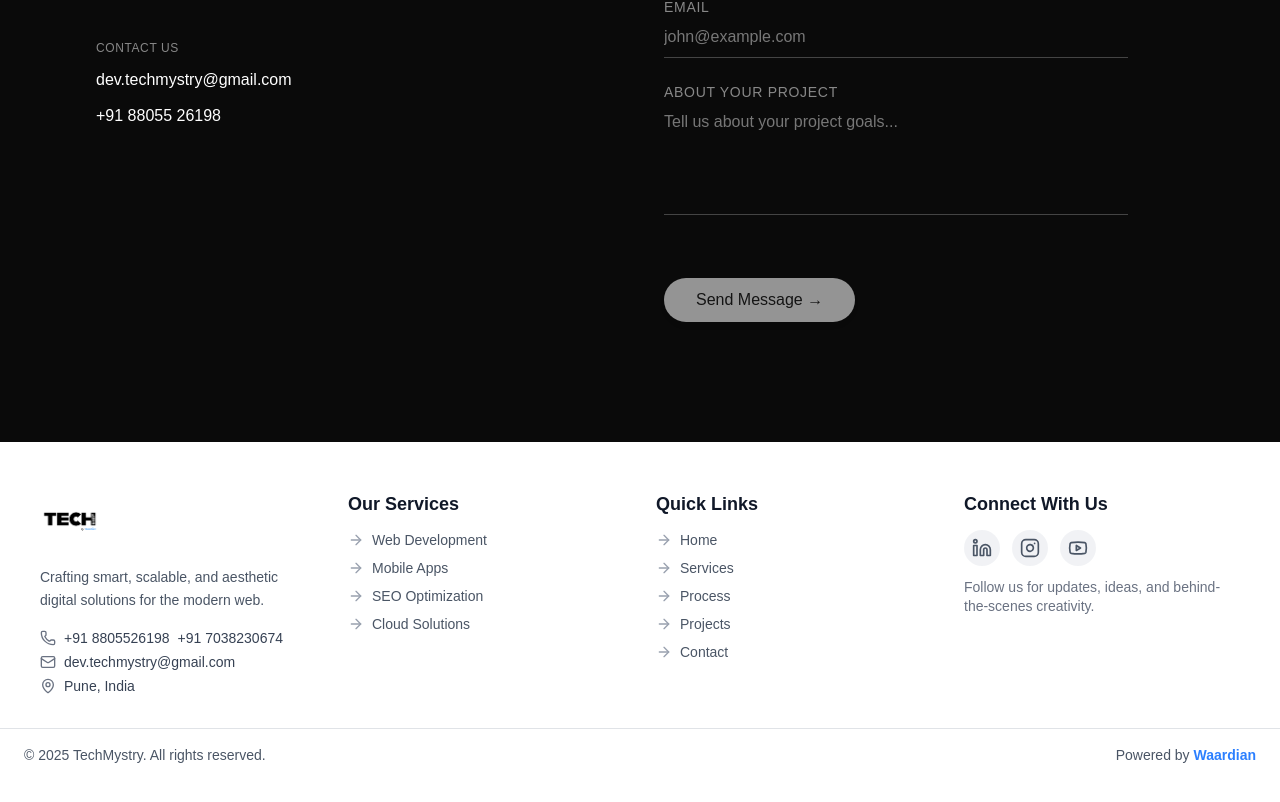
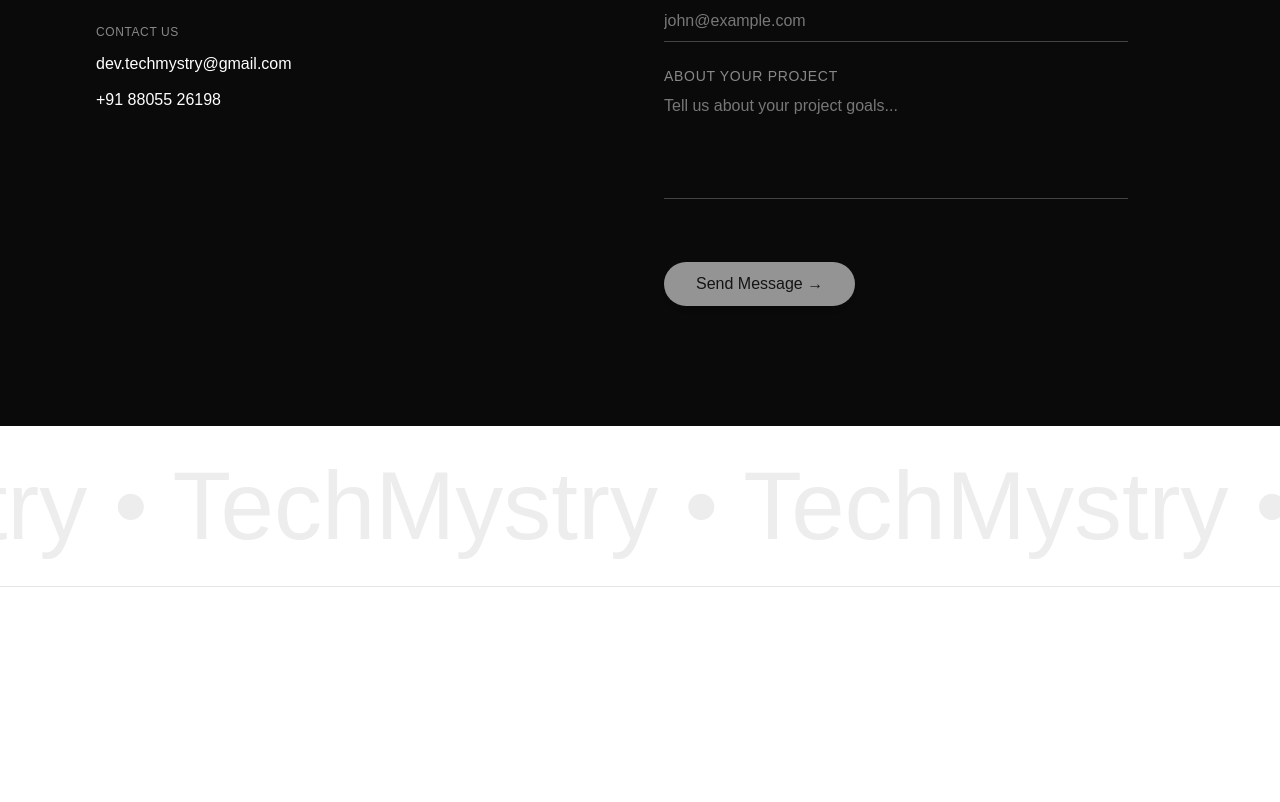
Before and after one commit to TechMystry/Tech-Mystry, a Next.js app: page / in a window 1280 px wide. Shown: the part 9012-9814 px from the top of the page. Built offline with nearby package versions, Linux system fonts and the light colour scheme.

Commit message:
Updated footer with GSAP animations and fixed layout

```diff
--- a/src/app/components/AnimatedFooter.tsx
+++ b/src/app/components/AnimatedFooter.tsx
@@ -1,76 +1,104 @@
 "use client";
 
-import React, { useEffect, useState } from "react";
-import { useRouter } from "next/navigation";
-import Link from "next/link";
-import { motion } from "framer-motion";
+import { useEffect, useRef } from "react";
+import gsap from "gsap";
+import { ScrollTrigger } from "gsap/ScrollTrigger";
 import {
+  Mail,
   Phone,
-  Mail,
   MapPin,
-  ArrowRight,
-  Twitter,
-  Github,
   Linkedin,
+  Youtube,
   Instagram,
-  Youtube,
 } from "lucide-react";
-import Image from "next/image";
 
-export default function AnimatedFooter() {
-  const [mousePosition, setMousePosition] = useState({ x: 0, y: 0 });
-  const router = useRouter();
+gsap.registerPlugin(ScrollTrigger);
+
+export function Footer() {
+  const footerRef = useRef<HTMLDivElement>(null);
+  const marqueeRef = useRef<HTMLDivElement>(null);
+  const gridRef = useRef<HTMLDivElement>(null);
+  const bottomRef = useRef<HTMLDivElement>(null);
 
   useEffect(() => {
-    const handleMouseMove = (e: MouseEvent) => {
-      setMousePosition({ x: e.clientX, y: e.clientY });
-    };
-    window.addEventListener("mousemove", handleMouseMove);
-    return () => window.removeEventListener("mousemove", handleMouseMove);
+    const ctx = gsap.context(() => {
+      // Marquee animation
+      const marqueeText = marqueeRef.current?.querySelector(".marquee-text");
+      if (marqueeText) {
+        gsap.to(marqueeText, {
+          x: "-50%",
+          duration: 20,
+          repeat: -1,
+          ease: "none",
+        });
+      }
+
+      // Grid items stagger animation
+      const gridItems = gridRef.current?.querySelectorAll(".grid-item");
+      if (gridItems) {
+        gridItems.forEach((item) => {
+          gsap.from(item, {
+            scrollTrigger: {
+              trigger: item,
+              start: "top 90%",
+              end: "top 70%",
+              scrub: 1,
+            },
+            opacity: 0,
+            y: 60,
+            scale: 0.9,
+          });
+        });
+      }
+
+      // Links stagger animation
+      const links = document.querySelectorAll(".footer-link");
+      links.forEach((link) => {
+        gsap.from(link, {
+          scrollTrigger: {
+            trigger: link,
+            start: "top 92%",
+            end: "top 78%",
+            scrub: 1,
+          },
+          opacity: 0,
+          x: -30,
+        });
+      });
+
+      // Social icons animation
+      const socialIcons = document.querySelectorAll(".social-icon");
+      socialIcons.forEach((icon) => {
+        gsap.from(icon, {
+          scrollTrigger: {
+            trigger: icon,
+            start: "top 92%",
+            end: "top 75%",
+            scrub: 1,
+          },
+          scale: 0,
+          rotation: 0,
+        });
+      });
+
+      // Bottom section animation
+      if (bottomRef.current) {
+        gsap.from(bottomRef.current, {
+          scrollTrigger: {
+            trigger: bottomRef.current,
+            start: "top 95%",
+            end: "top 85%",
+            scrub: 1,
+          },
+          opacity: 0,
+          y: 20,
+        });
+      }
+    }, footerRef);
+
+
+    return () => ctx.revert();
   }, []);
-
-  const services = [
-    { name: "Web Development", href: "/services/web" },
-    { name: "Mobile Apps", href: "/services/mobile" },
-    { name: "SEO Optimization", href: "/services/seo" },
-    { name: "Cloud Solutions", href: "/services/cloud" },
-  ];
-
-  const quickLinks = [
-    { label: "Home", href: "#home" },
-    { label: "Services", href: "#expertise" },
-    { label: "Process", href: "#process" },
-    { label: "Projects", href: "#projects" },
-    { label: "Contact", href: "/ContactForm" },
-  ];
-
-  // FIXED: Hardcoded URLs to prevent SSR/Client mismatch
-  const socialLinks = [
-    { icon: Linkedin, href: "https://www.linkedin.com/company/techmystrymedia/" },
-    { icon: Instagram, href: "https://www.instagram.com/techmystry?igsh=MWFhbWV6aDNwYXZvdQ==" },
-    { icon: Youtube, href: "https://youtube.com/@techmystrymedia?si=QFehGN1LFBXckORI" },
-  ];
-
-  const currentYear = new Date().getFullYear();
-
-  const handleQuickLink = (href: string) => {
-    if (href.startsWith("#")) {
-      if (window.location.pathname === "/") {
-        const el = document.querySelector(href);
-        if (el) el.scrollIntoView({ behavior: "smooth" });
-      } else {
-        router.push("/" + href);
-      }
-    } else {
-      router.push(href);
-    }
-  };
-
-  const handleServiceClick = (href: string) => {
-    router.push(href);
-    router.refresh();
-    window.scrollTo({ top: 0, behavior: "smooth" });
-  };
 
   return (
     <>
@@ -79,16 +107,7 @@
         href="https://wa.me/918805526198"
         target="_blank"
         rel="noopener noreferrer"
-        className="
-          fixed z-50
-          right-0 top-1/2 -translate-y-1/2
-          flex items-center justify-center
-          rounded-full shadow-2xl
-          transition-all duration-500 ease-out
-          hover:scale-110
-          focus:outline-none focus:ring-2 focus:ring-green-500 focus:ring-offset-2
-          group
-        "
+        className="fixed z-50 right-0 top-1/2 -translate-y-1/2 flex items-center justify-center rounded-full shadow-2xl transition-all duration-500 ease-out hover:scale-110 focus:outline-none focus:ring-2 focus:ring-green-500 focus:ring-offset-2 group"
         style={{
           width: '48px',
           height: '48px',
@@ -106,166 +125,187 @@
         />
       </a>
 
-      <footer className="relative overflow-hidden bg-white text-gray-800 py-8 sm:py-10 md:py-12">
-        {/* Background Accent Glow */}
-        <div className="absolute inset-0 -z-10">
+      <footer
+        ref={footerRef}
+        className="relative bg-white text-black overflow-hidden"
+      >
+        {/* Top marquee section */}
         <div
-            className="absolute top-0 left-0 w-[250px] h-[250px] bg-gray-400/20 rounded-full blur-3xl"
-            style={{
-              transform: `translate(${mousePosition.x * 0.01}px, ${mousePosition.y * 0.01}px)`,
-              transition: "transform 0.4s ease-out",
-            }}
-          />
-          <div
-            className="absolute bottom-0 right-0 w-[250px] h-[250px] bg-gray-500/25 rounded-full blur-3xl"
-            style={{
-              transform: `translate(${-mousePosition.x * 0.008}px, ${-mousePosition.y * 0.008}px)`,
-              transition: "transform 0.4s ease-out",
-            }}
-          />
+          ref={marqueeRef}
+          className="border-b border-black/10 overflow-hidden py-6 sm:py-8"
+        >
+          <div className="marquee-text whitespace-nowrap inline-block">
+            {[...Array(2)].map((_, i) => (
+              <span
+                key={i}
+                className="inline-block text-6xl sm:text-7xl lg:text-8xl mx-8 opacity-7"
+              >
+                TechMystry • TechMystry • TechMystry • TechMystry • TechMystry •
+              </span>
+            ))}
+          </div>
         </div>
 
-        {/* Main Footer Content */}
-        <div className="relative z-10 max-w-7xl mx-auto px-4 sm:px-5 lg:px-10 grid grid-cols-1 sm:grid-cols-2 lg:grid-cols-4 gap-6 sm:gap-8">
-          {/* Brand Info */}
-          <motion.div
-            initial={{ opacity: 0, y: 15 }}
-            whileInView={{ opacity: 1, y: 0 }}
-            viewport={{ once: true }}
-            transition={{ duration: 0.8, delay: 0.15 }}
-            className="space-y-4"
+        <div className="relative z-10 max-w-7xl mx-auto px-4 sm:px-6 lg:px-8 py-10 sm:py-14 lg:py-16">
+          {/* Main Grid */}
+          <div
+            ref={gridRef}
+            className="grid grid-cols-1 sm:grid-cols-2 lg:grid-cols-4 gap-6 sm:gap-8 lg:gap-12 mb-10 sm:mb-12 lg:mb-14"
           >
-            <div className="flex items-center gap-2">
-              <Image
-                src="/Logo-1.png"
-                alt="TechMystry Logo"
-                width={60}
-                height={45}
-                className="rounded-md"
-              />
-            </div>
-            <p className="text-gray-600 leading-relaxed text-sm max-w-xs">
-              Crafting smart, scalable, and aesthetic digital solutions for the
-              modern web.
-            </p>
-            <div className="space-y-1 text-sm text-gray-700">
-              <div className="flex items-center gap-2">
-                <Phone className="w-4 h-4 text-gray-500" />
-                <span>+91 8805526198</span>
-                <span>+91 7038230674</span>
-              </div>
-              <div className="flex items-center gap-2">
-                <Mail className="w-4 h-4 text-gray-500" />
-                <span>dev.techmystry@gmail.com</span>
-              </div>
-              <div className="flex items-center gap-2">
-                <MapPin className="w-4 h-4 text-gray-500" />
-                <span>Pune, India</span>
-              </div>
-            </div>
-          </motion.div>
-
-          {/* Services */}
-          <motion.div
-            initial={{ opacity: 0, y: 15 }}
-            whileInView={{ opacity: 1, y: 0 }}
-            viewport={{ once: true }}
-            transition={{ duration: 0.8, delay: 0.25 }}
+            {/* Column 1 - Quick Links */}
+            <div className="grid-item group">
+              <h4 className="text-lg sm:text-xl mb-6 sm:mb-8 uppercase tracking-wider">
+                Quick Links
+              </h4>
+              <ul className="space-y-3 sm:space-y-4">
+                {[
+                  { name: "Home", href: "#home" },
+                  { name: "Services", href: "#services" },
+                  { name: "Our Process", href: "#process" },
+                  { name: "Portfolio", href: "#portfolio" },
+                  { name: "Contact", href: "/ContactForm" },
+                ].map((link, idx) => (
+                  <li key={idx} className="footer-link group/link">
+                    <a
+                      href={link.href}
+                      className="text-black/60 hover:text-black transition-all duration-300 text-sm sm:text-base flex items-center gap-3 group-hover/link:translate-x-2"
                     >
-            <h3 className="text-lg font-semibold text-gray-900 mb-3">
-              Our Services
-            </h3>
-            <ul className="space-y-2 text-sm text-gray-600">
-              {services.map(({ name, href }, i) => (
-                <li key={i}>
-                  <button
-                    onClick={() => handleServiceClick(href)}
-                    className="flex items-center gap-2 group hover:text-gray-900 transition-all duration-300"
-                  >
-                    <ArrowRight className="w-4 h-4 text-gray-400 group-hover:translate-x-1 transition-all" />
-                    {name}
-                  </button>
+                      {link.name}
+                    </a>
                   </li>
                 ))}
               </ul>
-          </motion.div>
+            </div>
 
-          {/* Quick Links */}
-          <motion.div
-            initial={{ opacity: 0, y: 15 }}
-            whileInView={{ opacity: 1, y: 0 }}
-            viewport={{ once: true }}
-            transition={{ duration: 0.8, delay: 0.35 }}
+            {/* Column 2 - Services */}
+            <div className="grid-item group">
+              <h4 className="text-lg sm:text-xl mb-6 sm:mb-8 uppercase tracking-wider">
+                Services
+              </h4>
+              <ul className="space-y-3 sm:space-y-4">
+                {[
+                  { name: "Web Development", href: "#services" },
+                  { name: "Mobile Applications", href: "#services" },
+                  { name: "UI/UX Design", href: "#services" },
+                  { name: "Full Stack Development", href: "#services" },
+                ].map((service, idx) => (
+                  <li key={idx} className="footer-link group/link">
+                    <a
+                      href={service.href}
+                      className="text-black/60 hover:text-black transition-all duration-300 text-sm sm:text-base flex items-center gap-3 group-hover/link:translate-x-2"
                     >
-            <h3 className="text-lg font-semibold text-gray-900 mb-3">
-              Quick Links
-            </h3>
-            <ul className="space-y-2 text-sm text-gray-600">
-              {quickLinks.map(({ label, href }, i) => (
-                <li key={i}>
-                  <button
-                    onClick={() => handleQuickLink(href)}
-                    className="flex items-center gap-2 group hover:text-gray-900 transition-all duration-300"
-                  >
-                    <ArrowRight className="w-4 h-4 text-gray-400 group-hover:translate-x-1 transition-all" />
-                    {label}
-                  </button>
+                      {service.name}
+                    </a>
                   </li>
                 ))}
               </ul>
-          </motion.div>
+            </div>
 
-          {/* Social Media */}
-          <motion.div
-            initial={{ opacity: 0, y: 15 }}
-            whileInView={{ opacity: 1, y: 0 }}
-            viewport={{ once: true }}
-            transition={{ duration: 0.8, delay: 0.45 }}
+            {/* Column 3 - Company */}
+            <div className="grid-item group">
+              <h4 className="text-lg sm:text-xl mb-6 sm:mb-8 uppercase tracking-wider">
+                Company
+              </h4>
+              <ul className="space-y-3 sm:space-y-4 mb-8 sm:mb-12">
+                {[
+                  { name: "Our Work", href: "#portfolio" },
+                  { name: "Our Process", href: "#process" },
+                  { name: "Contact Us", href: "/ContactForm" },
+                ].map((item, idx) => (
+                  <li key={idx} className="footer-link group/link">
+                    <a
+                      href={item.href}
+                      className="text-black/60 hover:text-black transition-all duration-300 text-sm sm:text-base flex items-center gap-3 group-hover/link:translate-x-2"
                     >
-            <h3 className="text-lg font-semibold text-gray-900 mb-3">
-              Connect With Us
-            </h3>
-            <div className="flex gap-3 mb-3">
-              {socialLinks.map(({ icon: Icon, href }, i) => (
+                      {item.name}
+                    </a>
+                  </li>
+                ))}
+              </ul>
+            </div>
+
+            {/* Column 4 - Contact */}
+            <div className="grid-item group">
+              <h4 className="text-lg sm:text-xl mb-6 sm:mb-8 uppercase tracking-wider">
+                Contact
+              </h4>
+              <ul className="space-y-4 sm:space-y-6 mb-8 sm:mb-12">
+                <li className="footer-link group/link">
                   <a
-                  key={i}
-                  href={href}
+                    href="mailto:dev.techmystry@gmail.com"
+                    className="text-black/60 hover:text-black transition-colors duration-300 text-sm sm:text-base flex items-start gap-3"
+                  >
+                    <Mail className="w-5 h-5 flex-shrink-0 mt-0.5 group-hover/link:scale-110 transition-transform" />
+                    <span className="break-all">dev.techmystry@gmail.com</span>
+                  </a>
+                </li>
+                <li className="footer-link group/link">
+                  <a
+                    href="tel:+918805526198"
+                    className="text-black/60 hover:text-black transition-colors duration-300 text-sm sm:text-base flex items-start gap-3"
+                  >
+                    <Phone className="w-5 h-5 flex-shrink-0 mt-0.5 group-hover/link:scale-110 transition-transform" />
+                    <span className="break-all">+91 8805526198 / 7038230674</span>
+                  </a>
+                </li>
+                <li className="footer-link group/link">
+                  <a
+                    href="#"
+                    className="text-black/60 hover:text-black transition-colors duration-300 text-sm sm:text-base flex items-start gap-3"
+                  >
+                    <MapPin className="w-5 h-5 flex-shrink-0 mt-0.5 group-hover/link:scale-110 transition-transform" />
+                    <span>Pune, Maharashtra</span>
+                  </a>
+                </li>
+              </ul>
+
+              {/* Social */}
+              <div>
+                <p className="text-xs uppercase tracking-wider text-black/80 mb-4">
+                  Follow Us
+                </p>
+                <div className="flex gap-3">
+                  {[
+                    { Icon: Linkedin, href: "https://www.linkedin.com/company/techmystrym" },
+                    { Icon: Youtube, href: "https://youtube.com/@techmystrymedia?si=QFehGN1LFBXckORI" },
+                    { Icon: Instagram, href: "https://www.instagram.com/techmystry?igsh=MWFhbWV6aDNwYXZvdQ==" },
+                  ].map((social, idx) => (
+                    <a
+                      key={idx}
+                      href={social.href}
                       target="_blank"
                       rel="noopener noreferrer"
-                  className="p-2 bg-gray-300/30 rounded-full hover:bg-gray-400/40 text-gray-600 hover:text-gray-900 transition-all duration-300 hover:scale-110"
+                      className="social-icon group/social bg-black text-white w-10 h-10 sm:w-12 sm:h-12 flex items-center justify-center hover:bg-white hover:text-black border-2 border-black transition-all duration-300 hover:scale-110"
                     >
-                  <Icon className="w-5 h-5" />
+                      <social.Icon className="w-4 h-4 sm:w-5 sm:h-5" />
                     </a>
                   ))}
                 </div>
-            <p className="text-gray-500 text-sm leading-snug">
-              Follow us for updates, ideas, and behind-the-scenes creativity.
-            </p>
-          </motion.div>
+              </div>
+            </div>
           </div>
 
-        {/* Footer Bottom */}
-        <div className="relative z-10 border-t border-gray-400/30 mt-6 sm:mt-8 pt-3 sm:pt-4 flex flex-col sm:flex-row items-center justify-between text-xs sm:text-sm text-gray-600 px-4 sm:px-6">
-          <p>© {currentYear} TechMystry. All rights reserved.</p>
-          <p className="mt-2 sm:mt-0">
-            Powered by <span className="font-semibold text-blue-500">Waardian</span>
+          {/* Bottom - Rights */}
+          <div
+            ref={bottomRef}
+            className="flex flex-col sm:flex-row items-center justify-between gap-3 border-t border-black/10 pt-4"
+          >
+            <p className="text-xs sm:text-sm text-black/60">
+              © {new Date().getFullYear()} TechMystry. All rights reserved.
+            </p>
+            <p className="text-xs sm:text-sm text-black/60">
+              Powered by{" "}
+              <a
+                href="https://waardian.com"
+                target="_blank"
+                rel="noopener noreferrer"
+                className="text-blue-600 hover:text-blue-800 transition-colors font-medium"
+              >
+                waardian
+              </a>
             </p>
           </div>
-
-        {/* Animations */}
-        <style jsx>{`
-          @keyframes float {
-            0%,
-            100% {
-              transform: translateY(0);
-              opacity: 0.2;
-            }
-            50% {
-              transform: translateY(-10px);
-              opacity: 0.4;
-            }
-          }
-        `}</style>
+        </div>
       </footer>
     </>
   );
--- a/src/app/components/ContactUs.tsx
+++ b/src/app/components/ContactUs.tsx
@@ -110,10 +110,11 @@
 
   return (
     <motion.div
+      id="contact"
       ref={sectionRef}
       initial={{ opacity: 0.35, y: 80 }}
       animate={controls}
-      className="min-h-screen bg-[#0a0a0a] text-white overflow-hidden relative"
+      className="min-h-screen bg-[#0a0a0a] text-white overflow-hidden relative scroll-mt-24"
       style={{ willChange: 'transform, opacity' }}
     >
       {/* ------------------------------------------------------------
--- a/src/app/components/HowItWorksSection.tsx
+++ b/src/app/components/HowItWorksSection.tsx
@@ -102,7 +102,7 @@
   }, []);
 
   return (
-    <div ref={sectionRef} className="min-h-screen bg-white py-12 sm:py-16 md:py-20 px-4 sm:px-6 lg:px-8 relative overflow-hidden">
+    <div id="process" ref={sectionRef} className="min-h-screen bg-white py-12 sm:py-16 md:py-20 px-4 sm:px-6 lg:px-8 relative overflow-hidden scroll-mt-24">
       {/* Subtle background gradient orbs */}
       <div className="absolute top-0 left-1/4 w-64 h-64 sm:w-96 sm:h-96 bg-black/[0.02] rounded-full blur-3xl" />
       <div className="absolute bottom-1/4 right-1/4 w-64 h-64 sm:w-96 sm:h-96 bg-black/[0.02] rounded-full blur-3xl" />
--- a/src/app/components/OurServices.tsx
+++ b/src/app/components/OurServices.tsx
@@ -197,7 +197,7 @@
   };
 
   return (
-    <div ref={triggerRef} className="min-h-screen bg-white text-black">
+    <div id="services" ref={triggerRef} className="min-h-screen bg-white text-black scroll-mt-24">
       <div ref={sectionRef} className="min-h-screen py-20 px-4">
         <div className="container mx-auto max-w-7xl">
           {/* Header Section */}
--- a/src/app/components/ProjectsSection.tsx
+++ b/src/app/components/ProjectsSection.tsx
@@ -98,7 +98,7 @@
       date: "2024",
       client: "Waardian",
       results: [
-        { metric: "Societies Onboarded", value: "50+" },
+        { metric: "Onboarded", value: "50+" },
         { metric: "Transactions", value: "1M+" },
         { metric: "Rating", value: "4.9/5" }
       ],
@@ -214,7 +214,7 @@
   };
 
   return (
-    <div className="min-h-screen bg-white py-12 sm:py-16 px-4 relative overflow-hidden">
+    <div id="portfolio" className="min-h-screen bg-white py-12 sm:py-16 px-4 relative overflow-hidden scroll-mt-24">
       <div className="container mx-auto max-w-7xl relative z-10">
         {/* Header Section */}
         <div className="text-center mb-10 sm:mb-12">
--- a/src/app/layout.tsx
+++ b/src/app/layout.tsx
@@ -1,6 +1,6 @@
 import "./globals.css";
 import Navbar from "./components/NavBar";
-import AnimatedFooter from "./components/AnimatedFooter";
+import { Footer } from "./components/AnimatedFooter";
 
 export const metadata = {
   title: "TechMystry",
@@ -21,7 +21,7 @@
       <body>
         <Navbar />
         {children}
-        <AnimatedFooter />
+        <Footer />
       </body>
     </html>
   );
```
Also changed, not shown: src/app/components/NavBar.tsx (+67 -59 lines). Lines whose indentation alone changed are shown as unchanged.
